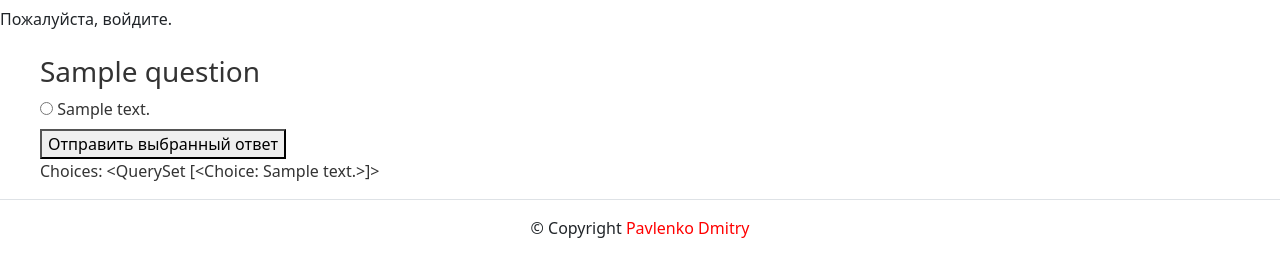
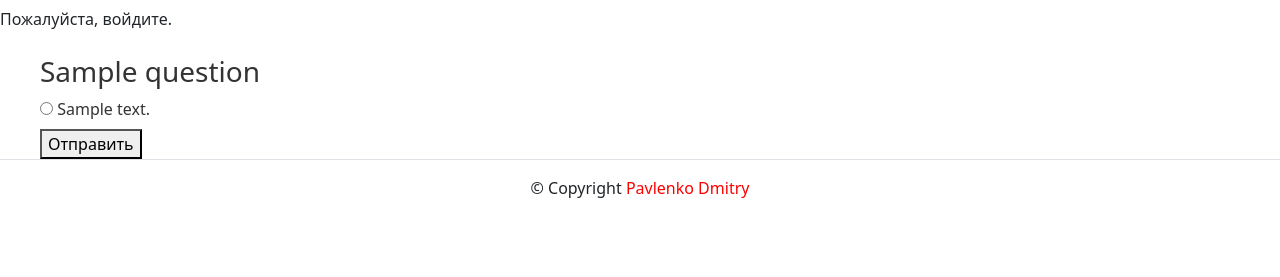
Before and after one commit to DPavlen/User_Survey_Service, a Django app: template user_survey_service/templates/surveys/survey_question.html in a window 1280 px wide. Shown: the part 79-356 px from the top of the page. Run offline with Django 4.2, Linux system fonts and the light colour scheme; the template is opened without the code that fills it: values that come from a table or form of the project are taken from there, others are empty; tables that the repository leaves empty hold one stand-in row (values such as "Sample post"); some libraries are stand-ins or nearby versions.

Commit message:
template surv_question разделение по parent_q & next_q

```diff
--- a/user_survey_service/templates/surveys/survey_question.html
+++ b/user_survey_service/templates/surveys/survey_question.html
@@ -7,27 +7,33 @@
         Пожалуйста, войдите.
     {% endif %}
     <div style="margin-left: 40px; margin-right: 40px; color: #333;">
-        <form id="surveyForm" method="post" action="{% url 'surveys:survey_question'
-                survey_slug=survey.slug question_slug=question.slug %}">
+    <form id="surveyForm" method="post" action="{% url 'surveys:survey_question' survey_slug=survey.slug question_slug=question.slug %}">
         {% csrf_token %}
         <input type="hidden" name="parent_answer_id" value="{{ parent_answer.id }}">
         <br>
         <h3>{{ question.title }}</h3>
 
-            {% if choices.exists %}
-                <!-- Радиокнопочки для выбора одного ответа из списка (предоставленный ответ) -->
-                {% for choice in choices %}
+        {% if parent_question %}
+            <!-- Варианты ответов для родительского вопроса -->
+            {% for choice in parent_question.choices.all %}
+                <input type="radio" id="choice_{{ choice.id }}" name="question_{{ question.id }}" value="{{ choice.id }}" required>
+                <label for="choice_{{ choice.id }}">{{ choice.text }}</label><br>
+            {% endfor %}
+        {% elif first_question %}
+            <!-- Варианты ответов для первого вопроса -->
+            {% for choice in first_question.choices.all %}
                 <input type="radio" id="choice_{{ choice.id }}" name="question_{{ question.id }}" value="{{ choice.id }}" required>
                 <label for="choice_{{ choice.id }}">{{ choice.text }}</label><br>
             {% endfor %}
         {% else %}
             <!-- Если вопрос не имеет вариантов ответов, выводим текстовое поле -->
             <input type="text" name="question_{{ question.id }}" required>
+            <p>ГДЕ ВОПРОСЫ ??</p>
         {% endif %}
 
-            <button type="submit" id="submitFormBtn">Отправить выбранный ответ</button>
+        <!-- Кнопка для отправки формы -->
+        <button type="submit">Отправить</button>
     </form>
-        <p>Choices: {{ choices }}</p>
     </div>
 
     <script src="https://code.jquery.com/jquery-3.6.4.min.js"></script>
```
Also changed, not shown: user_survey_service/surveys/views.py (+1 -7 lines). Lines whose indentation alone changed are shown as unchanged.
